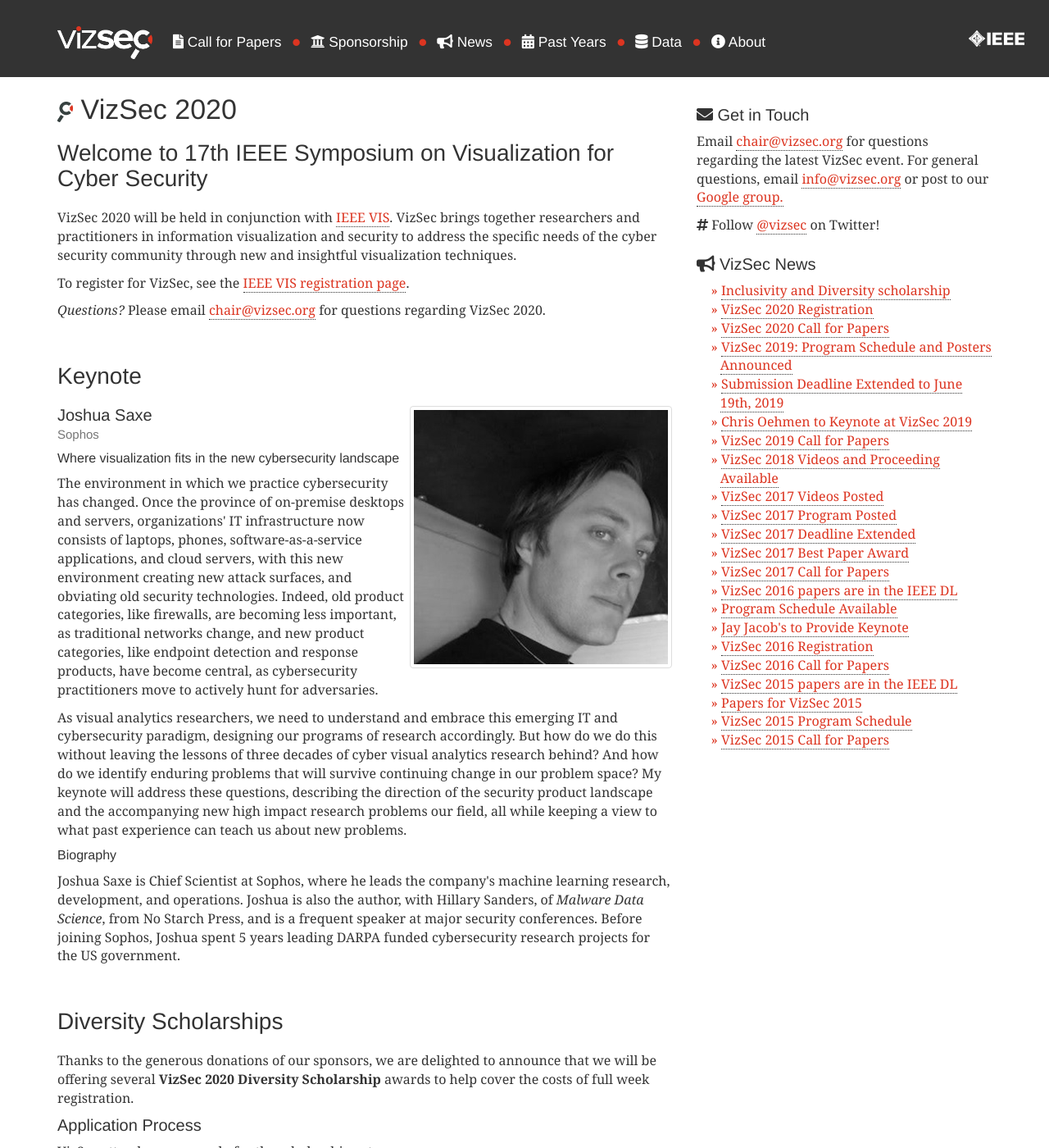
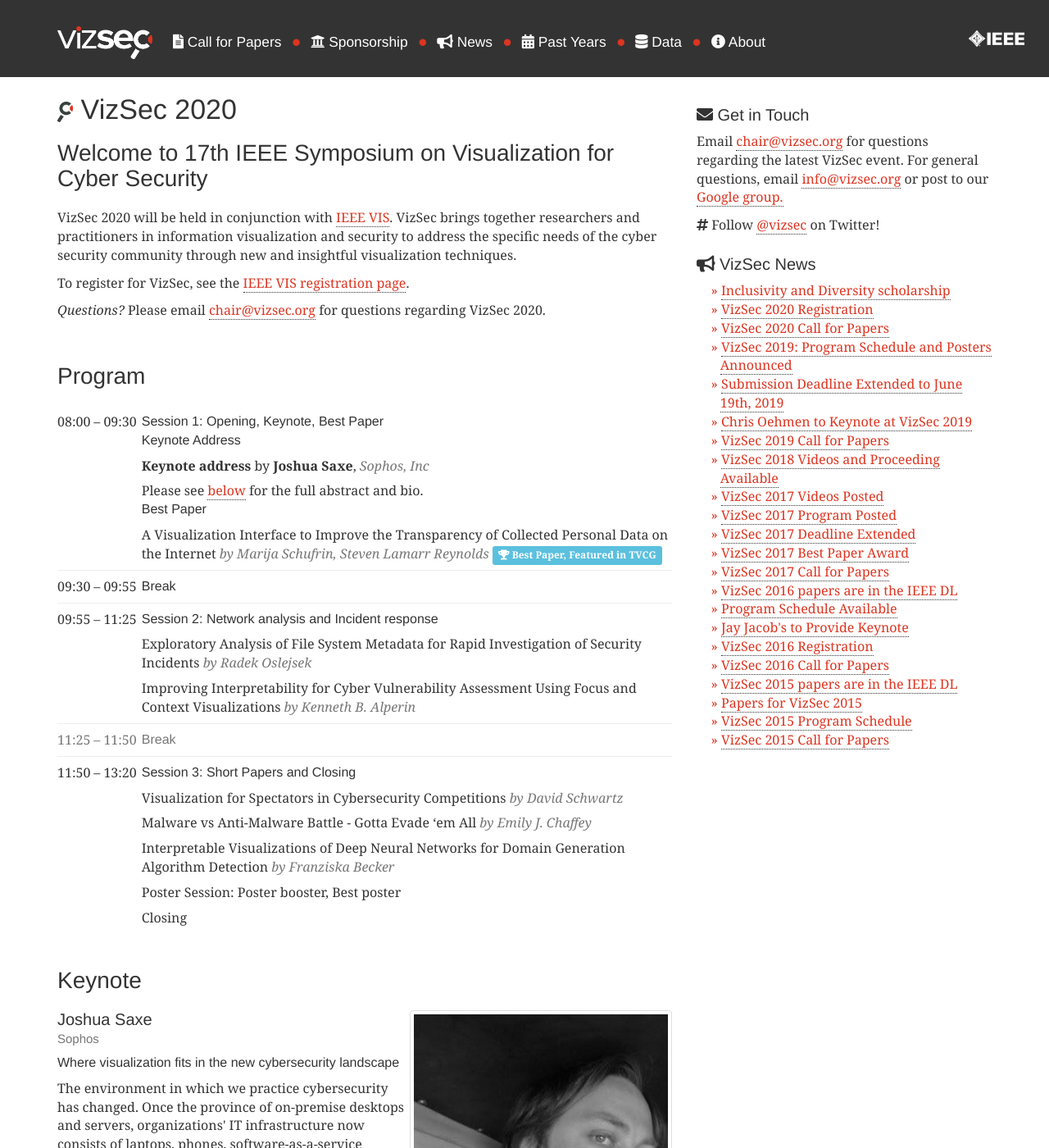
Before and after one commit to vizsec/vizsec.github.io, a Jekyll site: the page built from vizsec2020/index.html, in a window 1280 px wide and 1400 px high. Shown: the whole window at 82% size. Built offline with Jekyll 4.4.1, drawn with Linux system fonts in a browser that asks for light colours; nearby versions of some CDN libraries.

Commit message:
first draft of the program

```diff
--- a/vizsec2020/index.html
+++ b/vizsec2020/index.html
@@ -19,6 +19,140 @@
 
 <p><em>Questions?</em> Please email <a href="mailto:chair@vizsec.org">chair@vizsec.org</a> for questions regarding
     VizSec 2020.</p>
+
+<a class="page-anchor" id="program"></a>
+<h3>Program</h3>
+
+<table class="program">
+
+    <tbody>
+    <tr>
+        <td>08:00</td>
+        <td>&ndash;</td>
+        <td>09:30</td>
+        <td>
+            <h4>
+                Session 1: Opening, Keynote, Best Paper <a href="https://goo.gl/nF1Cme" style="border: none;"><i
+                    class="fas fa-external-link"></i></a><br/>
+            </h4>
+
+
+            <h4>
+                Keynote Address<br/>
+            </h4>
+
+            <p>
+                <strong>Keynote address</strong> by <strong>Joshua Saxe</strong>,
+                <em class="text-muted">Sophos, Inc</em>
+            </p>
+
+            <p>Please see <a href="#keynote">below</a> for the full abstract and bio.</p>
+
+            <h4>
+                Best Paper<br/>
+            </h4>
+
+            <p>A Visualization Interface to Improve the
+                Transparency of Collected Personal
+                Data on the Internet
+                <em class="text-muted">
+                    by Marija Schufrin, Steven Lamarr Reynolds</em>
+                <span class="label label-info"><i class="fa fa-trophy"></i> Best Paper, Featured in TVCG</span>
+
+            </p>
+        </td>
+    </tr>
+
+    <tr>
+        <td>09:30</td>
+        <td>&ndash;</td>
+        <td>09:55</td>
+        <td>
+            <h4>
+                Break<br/>
+            </h4>
+        </td>
+    </tr>
+
+
+    <tr>
+        <td>09:55</td>
+        <td>&ndash;</td>
+        <td>11:25</td>
+        <td>
+            <h4>
+                Session 2: Network analysis and Incident response<br/>
+            </h4>
+            <p>Exploratory Analysis of File System Metadata for Rapid Investigation of Security Incidents <em
+                    class="text-muted">by Radek Oslejsek</em>
+            </p>
+
+            <p>Improving Interpretability for Cyber Vulnerability Assessment Using Focus and Context Visualizations <em
+                    class="text-muted">by Kenneth B. Alperin</em>
+            </p>
+
+        </td>
+    </tr>
+
+    <tr class="text-muted">
+        <td>11:25</td>
+        <td>&ndash;</td>
+        <td>11:50</td>
+        <td>
+            <h4>
+                Break<br/>
+            </h4>
+        </td>
+    </tr>
+
+    <tr>
+        <td>11:50</td>
+        <td>&ndash;</td>
+        <td>13:20</td>
+        <td>
+            <h4>
+                Session 3: Short Papers and Closing<br/>
+            </h4>
+
+            <p>Visualization for Spectators in Cybersecurity
+                Competitions
+                <em class="text-muted">
+                    by David Schwartz
+                </em>
+
+            </p>
+
+            <p>Malware vs Anti-Malware Battle - Gotta
+                Evade ‘em All
+                <em class="text-muted">
+                    by Emily J. Chaffey
+                </em>
+            </p>
+
+            <p>Interpretable Visualizations of Deep Neural
+                Networks for Domain Generation Algorithm
+                Detection
+                <em class="text-muted">
+                    by Franziska Becker
+                </em>
+
+            </p>
+
+
+            <p>Poster Session: Poster booster, Best poster
+
+            </p>
+
+
+            <p>Closing
+
+            </p>
+
+        </td>
+    </tr>
+
+
+</table>
 
 
 <a class="page-anchor" id="keynote"></a>
@@ -90,7 +224,8 @@
     <p>
         VizSec will take place during the main week of the IEEE VIS conference, giving VizSec authors and attendees
         enhanced access to IEEE VIS, the premier forum for advances in theory, methods, and applications of
-        visualization and visual analytics. The purpose of VizSec is to explore effective and scalable visual interfaces for security domains such as
+        visualization and visual analytics. The purpose of VizSec is to explore effective and scalable visual interfaces
+        for security domains such as
         network security, computer forensics, reverse engineering, insider threat detection, cryptography, privacy,
         user assisted attacks prevention, compliance management, wireless security, secure coding, and penetration
         testing. </p>
```
